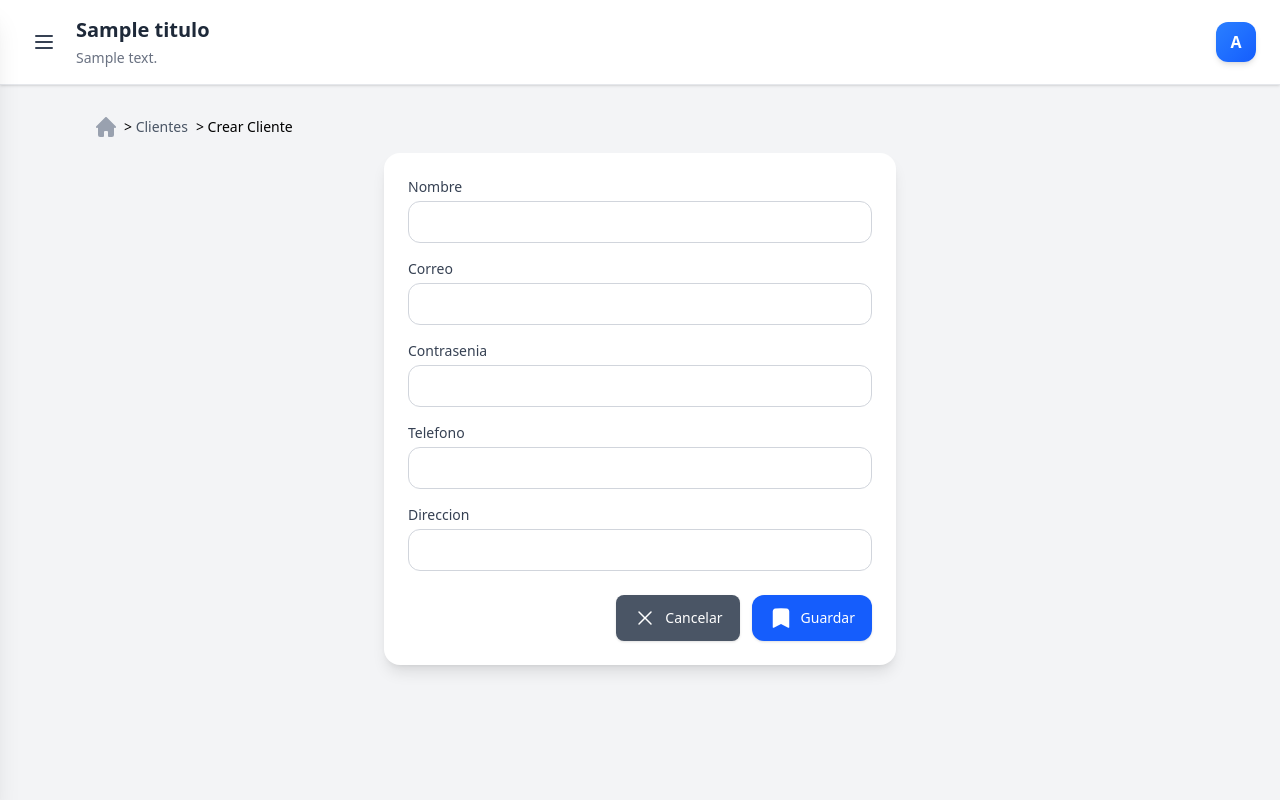
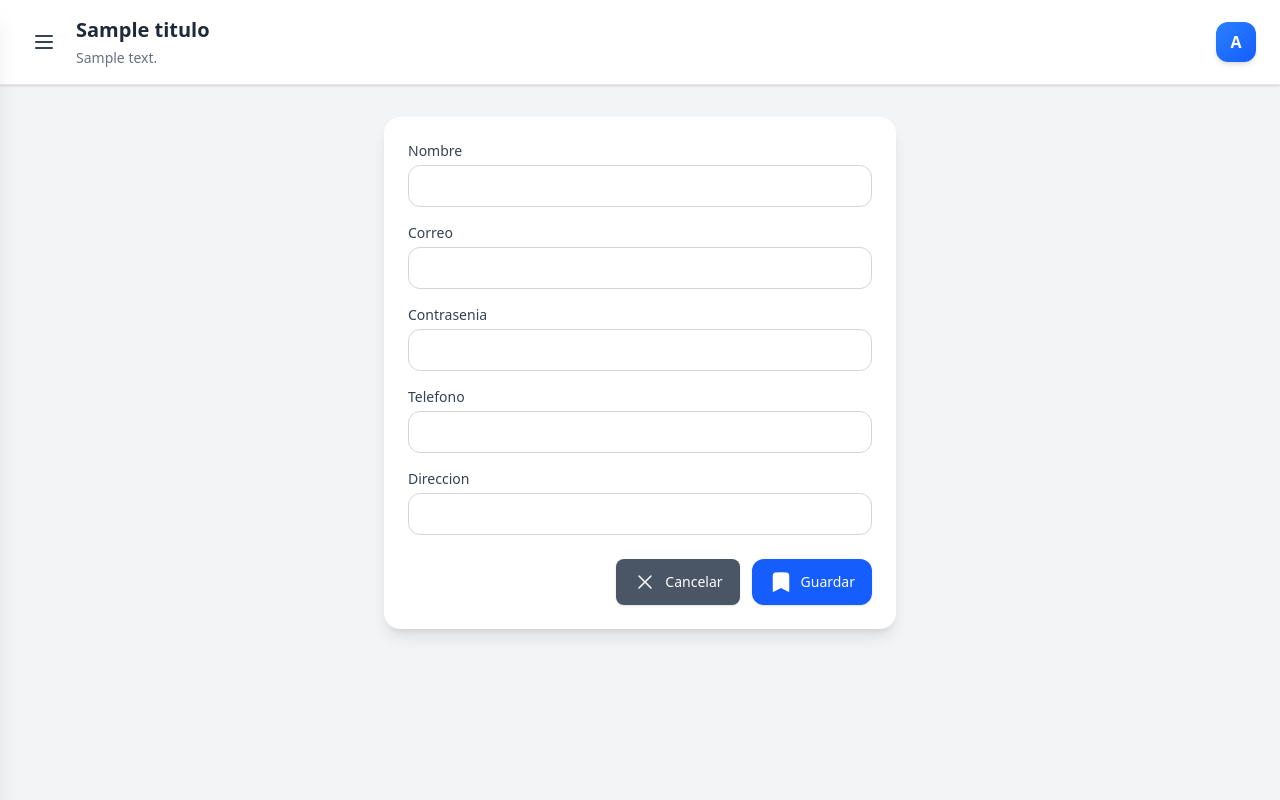
Before and after one commit to IDGS-803-23001488/ThreadLine, a Python web app: template templates/cliente/crear.html in a window 1280 px wide. Run offline with Jinja, Linux system fonts and the light colour scheme; the template is opened without the code that fills it: most values are stand-ins (such as "Sample title", 1, 10 or a date in 2020); form fields are guessed from the names that the template uses; some libraries are stand-ins or nearby versions.

Commit message:
03/19/2026 Eliminacion de breadcrumbs

```diff
--- a/templates/cliente/crear.html
+++ b/templates/cliente/crear.html
@@ -1,14 +1,9 @@
 <!-- templates/categoria/crear.html -->
 {% extends "layout.html" %}
 {% from "macros/forms.html" import render_input, form_buttons %}
-{% from "macros/utiles.html" import breadcrumbs %}
+
 
 {% block container %}
-
-{{ breadcrumbs([
-    {'label': 'Clientes', 'url': url_for('cliente.lista')},
-    {'label': 'Crear Cliente', 'url': None}
-]) }}
 
 
 <div class="bg-white dark:bg-gray-800 p-6 rounded-2xl shadow-lg max-w-lg mx-auto">
--- a/templates/cliente/editar.html
+++ b/templates/cliente/editar.html
@@ -1,14 +1,10 @@
 <!-- templates/cliente/crear.html -->
 {% extends "layout.html" %}
 {% from "macros/forms.html" import render_input, form_buttons %}
-{% from "macros/utiles.html" import breadcrumbs %}
+
 
 {% block container %}
 
-{{ breadcrumbs([
-    {'label': 'Clientes', 'url': url_for('cliente.lista')},
-    {'label': 'Editar Cliente', 'url': None}
-]) }}
 
 <div class="bg-white dark:bg-gray-800 p-6 rounded-2xl shadow-lg max-w-lg mx-auto">
 
--- a/templates/cliente/lista.html
+++ b/templates/cliente/lista.html
@@ -1,14 +1,10 @@
 <!-- templates/cliente/lista.html -->
 {% extends "layout.html" %}
 {% from "macros/table.html" import render_table %}
-{% from "macros/utiles.html" import breadcrumbs %}
 
 
 {% block container %}
 
-{{ breadcrumbs([
-    {'label': 'Clientes', 'url': None}
-]) }}
 
 <div class="flex justify-between mb-4">
     <a href="{{ url_for('cliente.crear') }}"
--- a/templates/macros/utiles.html
+++ b/templates/macros/utiles.html
@@ -363,28 +363,3 @@ stroke-width="1.5" stroke="currentColor" class="size-6">
     </a>
 
 {% endmacro %}
-
-{% macro breadcrumbs(items) %}
-<nav class="flex mb-4 text-sm" aria-label="Breadcrumb">
-    <ol class="inline-flex items-center space-x-2">
-        <li>
-            <a href="{{ url_for('main.index') }}" >
-               {{ svg_home() }}
-            </a>
-        </li>
-        {% for item in items %}
-            <li>
-                <span class="dark:text-white "> > </span>
-                {% if item.url and not loop.last %}
-                    <a href="{{ item.url }}"
-                       class="text-gray-600 dark:text-gray-400 ">
-                        {{ item.label }}
-                    </a>
-                {% else %}
-                    <span class="dark:text-white">{{ item.label }}</span>
-                {% endif %}
-            </li>
-        {% endfor %}
-    </ol>
-</nav>
-{% endmacro %}
```
